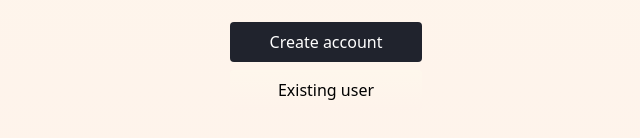
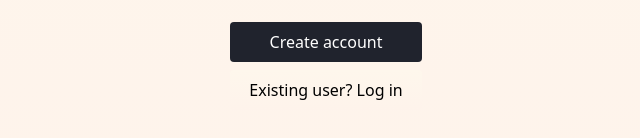
Before and after one commit to brain-tech-repository/Rea, a Next.js app: page / in a window 1280 px wide. Shown: the part 512-650 px from the top of the page, without its empty margins (314-954 px from the left). Built offline with nearby package versions, Linux system fonts and the light colour scheme.

Commit message:
Update page.tsx

```diff
--- a/src/app/pages/page1/page.tsx
+++ b/src/app/pages/page1/page.tsx
@@ -29,7 +29,7 @@ export default function Home1() {
       </div>
       <div className="mt-2">
         <button className="w-48 h-10 bg-gradient-to-b from-[#fef7ec] to-[#fef3eb] text-black font-light rounded">
-          Existing user
+          Existing user? Log in
         </button>
       </div>
     </div>
```
